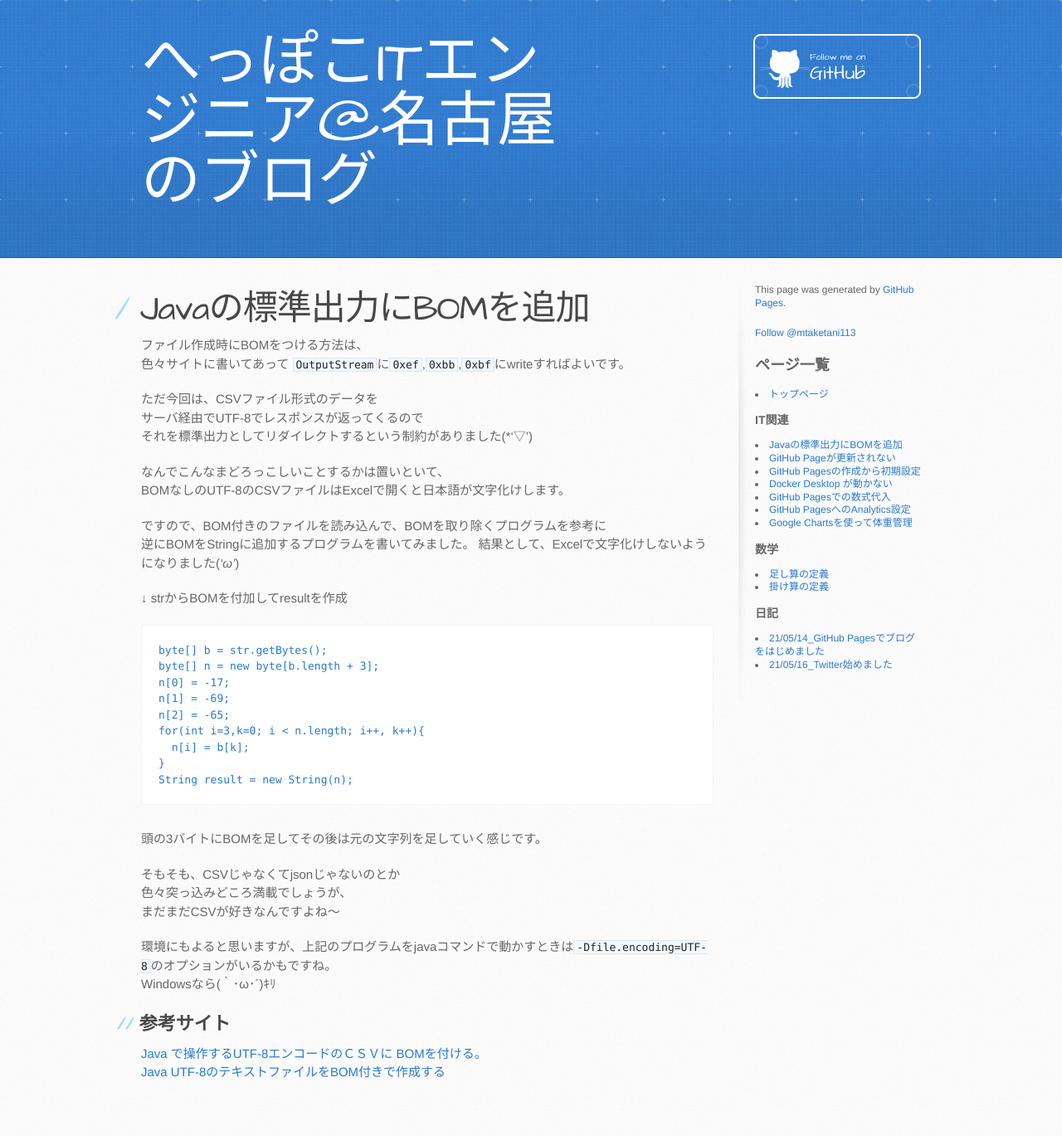
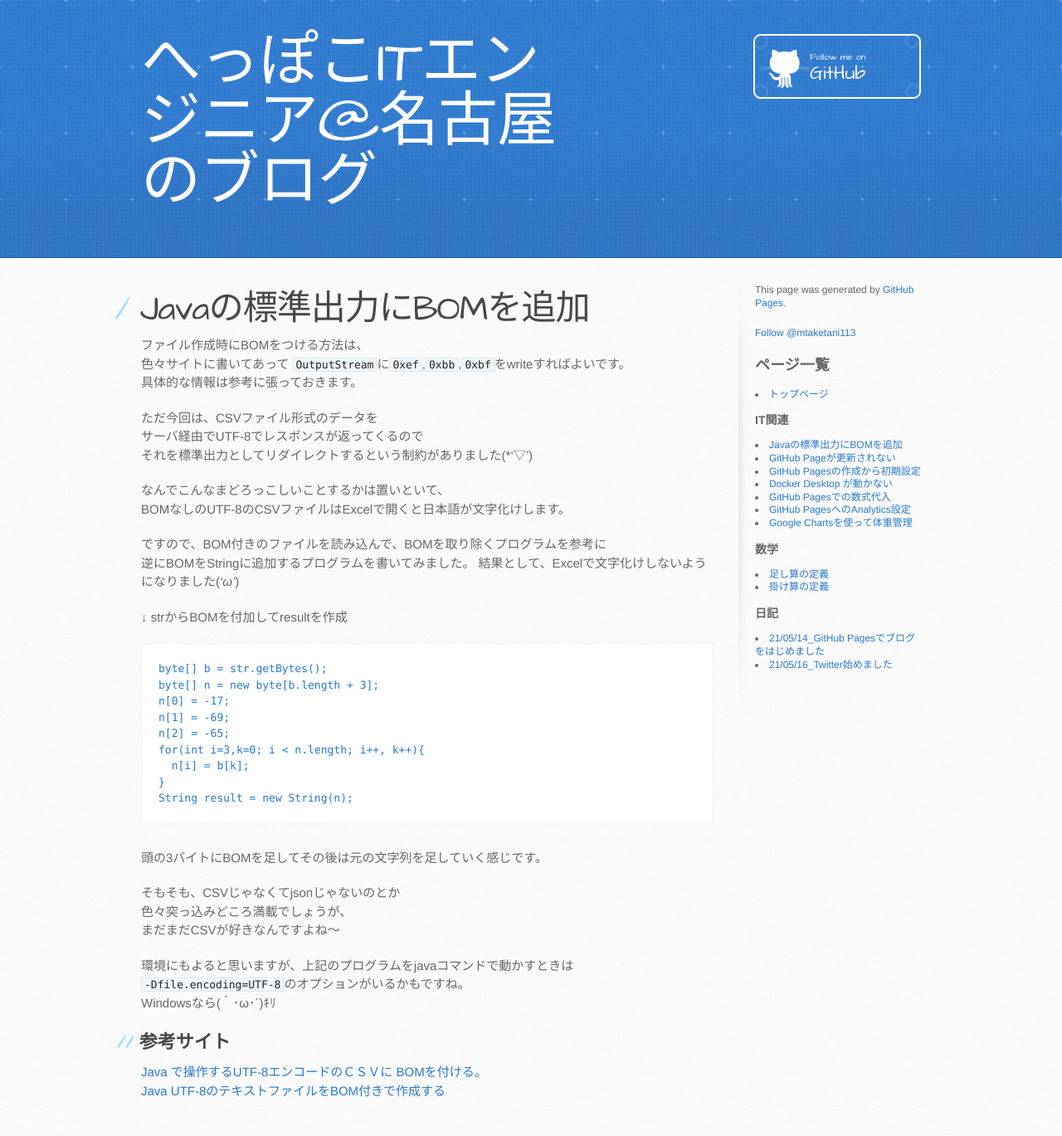
Before and after one commit to mtaketani113/mtaketani113.github.io, a Jekyll site: the page built from it/java/addBomToStandardOutput.md, in a window 1280 px wide. Shown: the whole page at 83% size. Built offline with Jekyll 4.4.1, drawn with Linux system fonts in a browser that asks for light colours; comment, search, counter and statistics services are not loaded; the repository's description, which GitHub fills in, is left out; before the commit the page ends 1346 px from its top, so only the background shows below that.

Commit message:
誤記修正

```diff
--- a/it/java/addBomToStandardOutput.md
+++ b/it/java/addBomToStandardOutput.md
@@ -7,7 +7,8 @@ category: IT
 
 ファイル作成時にBOMをつける方法は、
 色々サイトに書いてあって
-`OutputStream`に`0xef`,`0xbb`,`0xbf`にwriteすればよいです。
+`OutputStream`に`0xef`,`0xbb`,`0xbf`をwriteすればよいです。
+具体的な情報は参考に張っておきます。
 
 ただ今回は、CSVファイル形式のデータを
 サーバ経由でUTF-8でレスポンスが返ってくるので
@@ -39,7 +40,8 @@ String result = new String(n);
 色々突っ込みどころ満載でしょうが、
 まだまだCSVが好きなんですよね～
 
-環境にもよると思いますが、上記のプログラムをjavaコマンドで動かすときは`-Dfile.encoding=UTF-8`のオプションがいるかもですね。
+環境にもよると思いますが、上記のプログラムをjavaコマンドで動かすときは
+`-Dfile.encoding=UTF-8`のオプションがいるかもですね。
 Windowsなら(｀･ω･´)ｷﾘ
 
 ## 参考サイト
```
